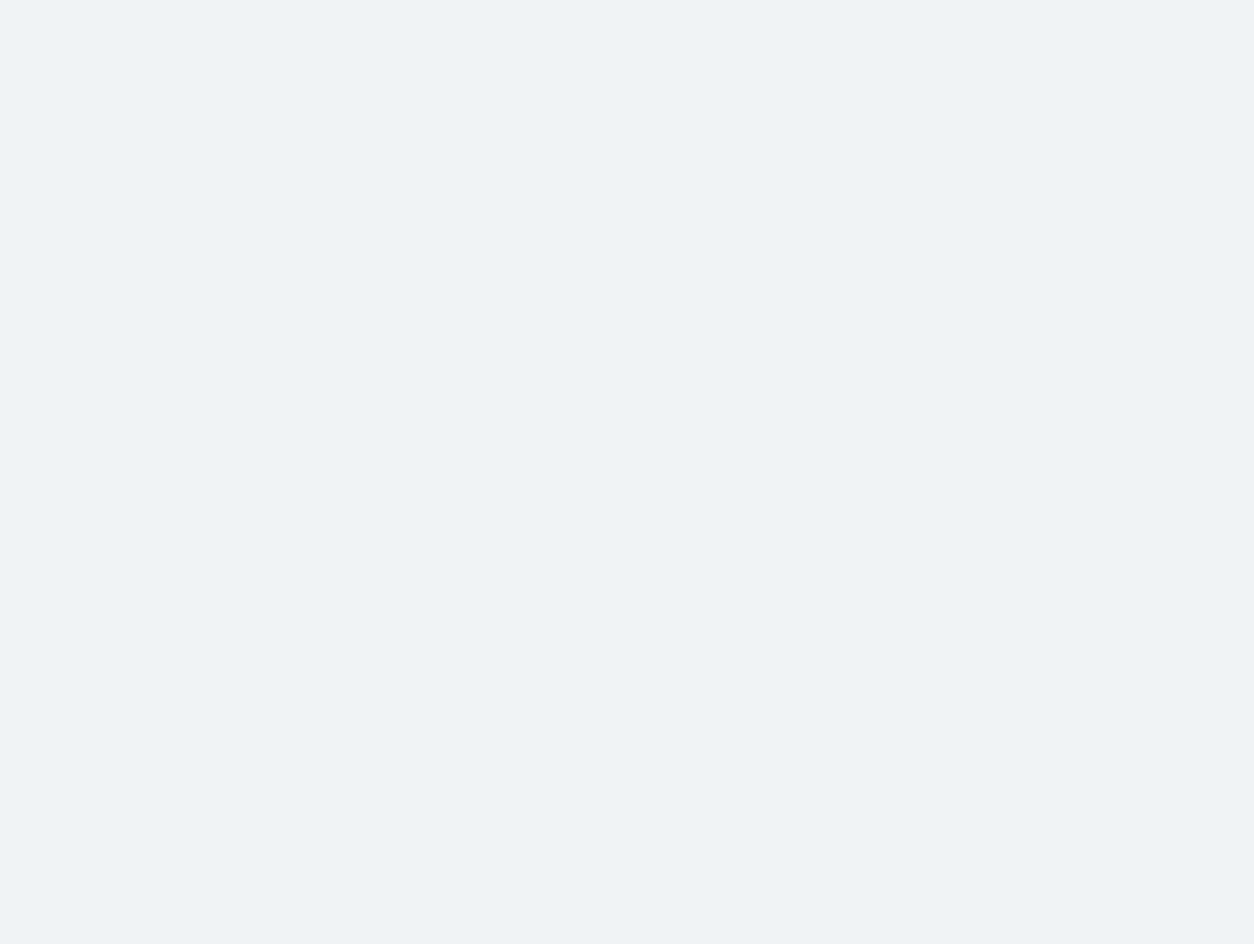
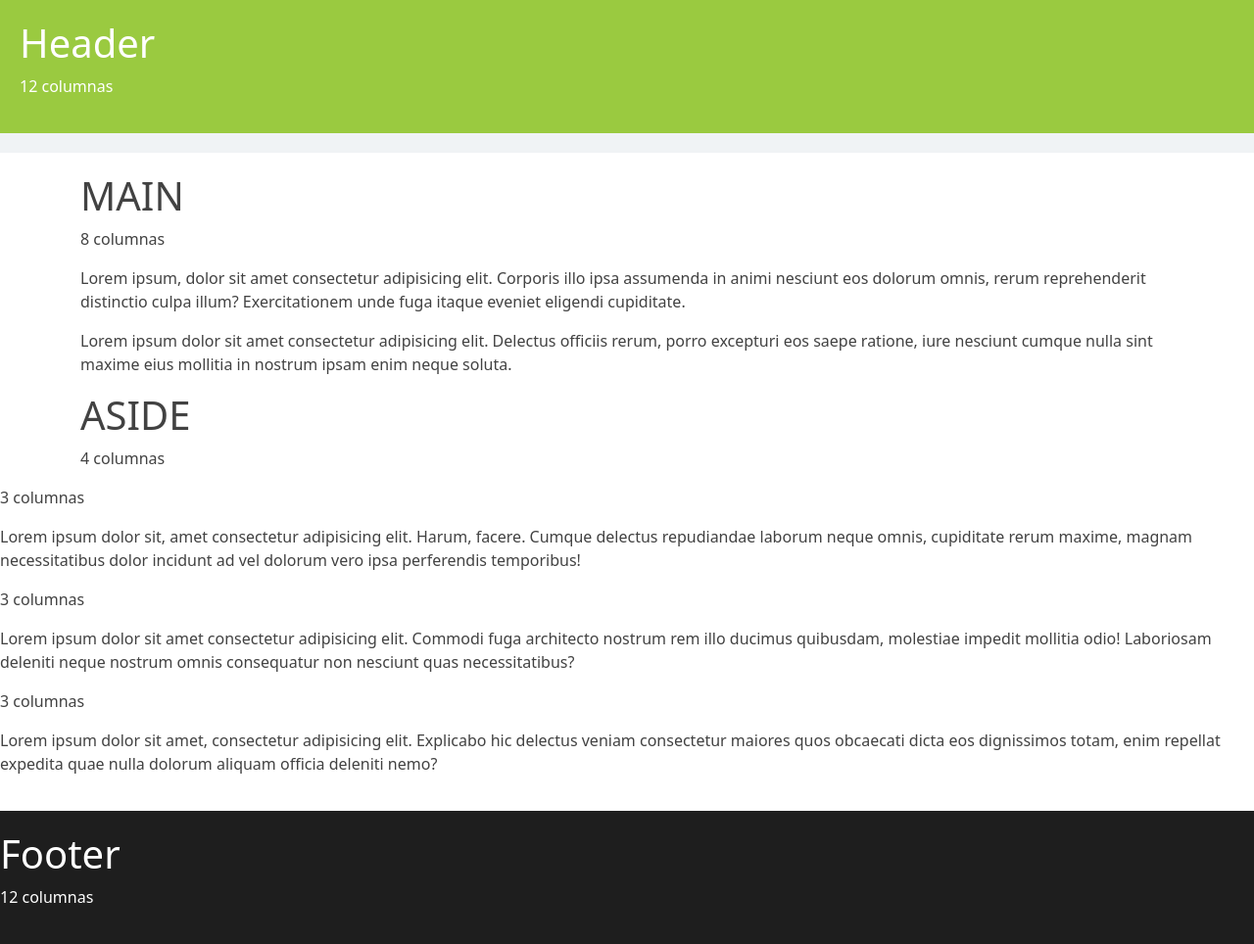
Before and after one commit to reyes-art-car/grid-bootstrap, a website: page index.html in a window 1280 px wide. Shown: the whole page at 98% size. Before the commit the page ends 800 px from the top, so only its background shows below. Drawn offline with nearby package versions, Linux system fonts and the light colour scheme.

Commit message:
Index content ready to edit

```diff
--- /dev/null
+++ b/components/footer.html
@@ -0,0 +1,4 @@
+<footer>
+    <h1>Footer</h1>
+    <p>12 columnas</p>
+</footer>
--- /dev/null
+++ b/components/navbar.html
@@ -0,0 +1,4 @@
+<header>
+    <h1>Header</h1>
+    <p>12 columnas</p>
+</header>
--- a/index.html
+++ b/index.html
@@ -12,9 +12,57 @@
 </head>
 
 <body>
+	<!--llamadad e navbar-->
+	<div id="navbar"></div>
 
+	<main>
+		<div class="container">
+			<div class="main">
+				<h1>MAIN</h1>
+				<p>8 columnas</p>
+				<p>Lorem ipsum, dolor sit amet consectetur adipisicing elit. Corporis illo ipsa assumenda in animi
+					nesciunt eos dolorum omnis, rerum reprehenderit distinctio culpa illum? Exercitationem unde fuga
+					itaque eveniet eligendi cupiditate.</p>
+				<p>Lorem ipsum dolor sit amet consectetur adipisicing elit. Delectus officiis rerum, porro excepturi eos
+					saepe ratione, iure nesciunt cumque nulla sint maxime eius mollitia in nostrum ipsam enim neque
+					soluta.</p>
+			</div>
+			<div class="aside">
+				<h1>ASIDE</h1>
+				<p>4 columnas</p>
+			</div>
+		</div>
+
+		<div class="container2">
+			<div class="item1">
+				<p>3 columnas</p>
+				<p>Lorem ipsum dolor sit, amet consectetur adipisicing elit. Harum, facere. Cumque delectus repudiandae
+					laborum neque omnis, cupiditate rerum maxime, magnam necessitatibus dolor incidunt ad vel dolorum
+					vero ipsa perferendis temporibus!</p>
+			</div>
+			<div class="item2">
+				<p>3 columnas</p>
+				<p>Lorem ipsum dolor sit amet consectetur adipisicing elit. Commodi fuga architecto nostrum rem illo
+					ducimus quibusdam, molestiae impedit mollitia odio! Laboriosam deleniti neque nostrum omnis
+					consequatur non nesciunt quas necessitatibus?</p>
+			</div>
+			<div class="item3">
+				<p>3 columnas</p>
+				<p>Lorem ipsum dolor sit amet, consectetur adipisicing elit. Explicabo hic delectus veniam consectetur
+					maiores quos obcaecati dicta eos dignissimos totam, enim repellat expedita quae nulla dolorum
+					aliquam officia deleniti nemo?</p>
+			</div>
+		</div>
+
+	</main>
+
+	<!--llamadad e footer-->
+	<div id="footer"></div>
+
+	<!--llamadas de scripts-->
 	<script src="https://cdn.jsdelivr.net/npm/bootstrap@5.3.3/dist/js/bootstrap.bundle.min.js"></script>
 	<script src="js/bootstrap.bundle.min.js"></script>
+	<script src="js/ourJS/main.js"></script>
 </body>
 
 </html>
--- /dev/null
+++ b/js/ourJS/main.js
@@ -0,0 +1,16 @@
+// Content Loaded
+document.addEventListener("DOMContentLoaded", () => {
+  // Navbar
+  fetch("components/navbar.html")
+    .then(res => res.text())
+    .then(data => {
+      document.getElementById("navbar").innerHTML = data;
+    });
+
+  // Footer
+  fetch("components/footer.html")
+    .then(res => res.text())
+    .then(data => {
+      document.getElementById("footer").innerHTML = data;
+    });
+});
```
